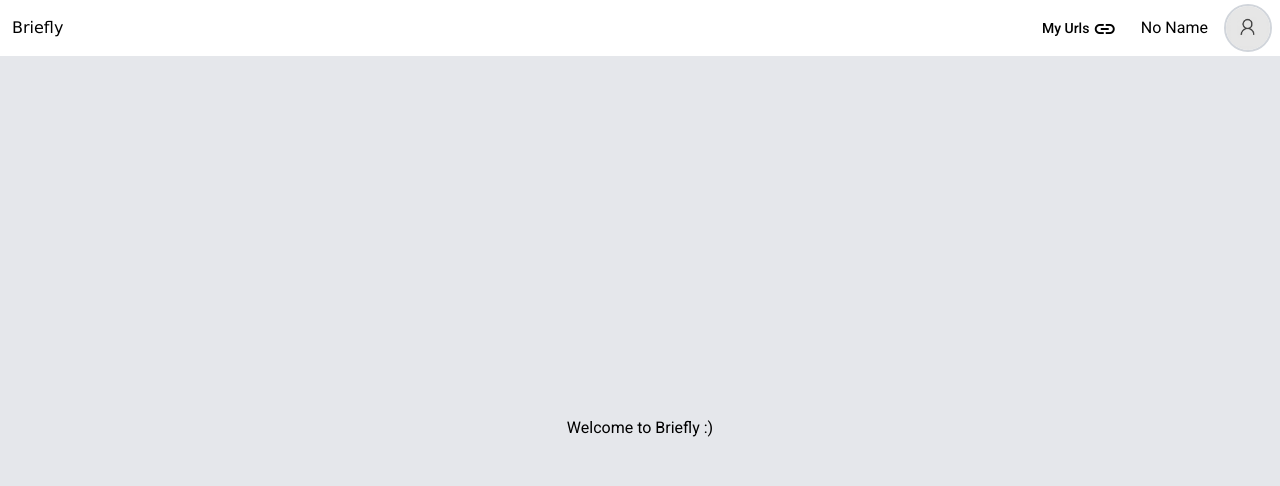
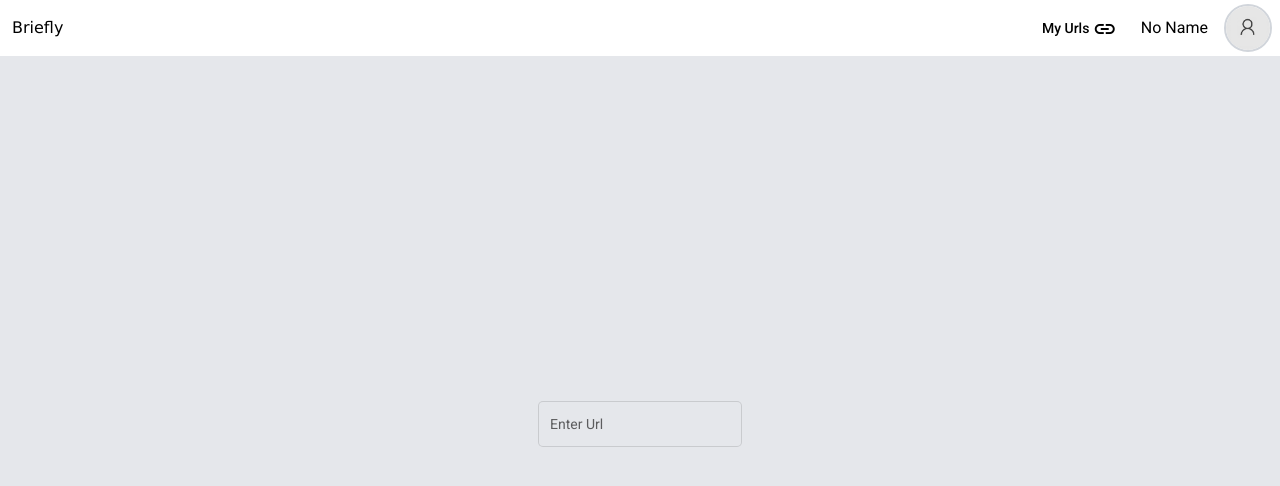
Before and after one commit to mateenbagheri/Briefly-Front, an Angular app: page /main in a window 1280 px wide. Shown: the top 486 px of the page. Built offline with nearby package versions, Linux system fonts and the light colour scheme.

Commit message:
[wip] generating

```diff
--- a/angular.json
+++ b/angular.json
@@ -1,5 +1,8 @@
 {
   "$schema": "./node_modules/@angular/cli/lib/config/schema.json",
+  "cli": {
+    "analytics": "073e5f7e-e0a5-4d7a-957d-b75ae98f2e63"
+  },
   "version": 1,
   "newProjectRoot": "projects",
   "projects": {
--- a/src/app/layout/components/main/main.component.html
+++ b/src/app/layout/components/main/main.component.html
@@ -1,5 +1,33 @@
 <div class="h-full w-full flex flex-col justify-center">
   <div class="flex w-full justify-center">
-      <p>Welcome to Briefly :)</p>
+    <form (ngSubmit)="onSubmitUrl()">
+      <mat-form-field appearance="outline" class="search-bar">
+        <mat-label>Enter Url</mat-label>
+
+        <!-- <mat-icon
+          *ngIf="gotoLotBtnFlag"
+          class="goButton"
+          color="accent"
+          (click)="onEnterUrl()"
+          >arrow_forward</mat-icon
+        >
+
+        <mat-icon
+          *ngIf="!gotoLotBtnFlag"
+          class="goButton"
+          color="warn"
+          (click)="onResetInput()"
+          >highlight_off</mat-icon
+        > -->
+        <input
+          (keypress.enter)="$event.stopPropagation(); onSubmitUrl()"
+          matInput
+          placeholder="Url"
+          type="text"
+          autocomplete="off"
+        />
+      </mat-form-field>
+      <button class="submit-button" type="submit"></button>
+    </form>
   </div>
 </div>
--- a/src/app/layout/components/main/main.component.ts
+++ b/src/app/layout/components/main/main.component.ts
@@ -3,13 +3,20 @@ import { Component, OnInit } from '@angular/core';
 @Component({
   selector: 'app-main',
   templateUrl: './main.component.html',
-  styleUrls: ['./main.component.scss']
+  styleUrls: ['./main.component.scss'],
 })
 export class MainComponent implements OnInit {
+  urlInputValue: any;
 
-  constructor() { }
+  constructor() {}
 
-  ngOnInit(): void {
+  ngOnInit(): void {}
+
+  onSubmitUrl() {
+    //send url to backend
   }
 
+  onResetInput() {
+    //reset input value
+  }
 }
```
Also changed, not shown: src/app/layout/layout.module.ts (+13 -11 lines), 1 other file (tests, documents, lock files or other folders).
